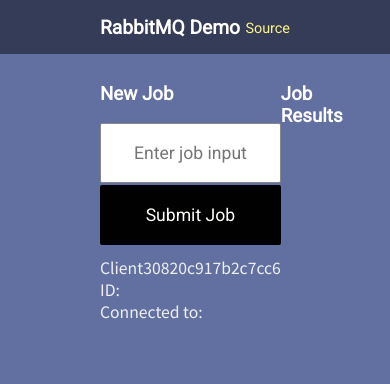
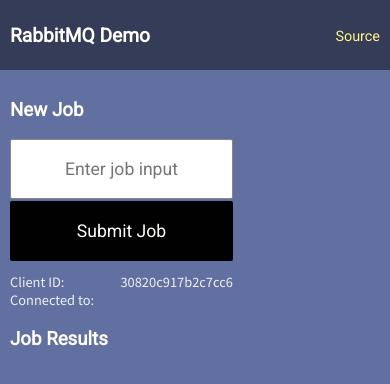
Before and after one commit to habbes/rmq-demo, a website: page src/client/index.html in a window 390 px wide. Drawn offline with Linux system fonts and the light colour scheme.

Commit message:
Make page more mobile-friendly

```diff
--- a/src/client/index.html
+++ b/src/client/index.html
@@ -62,12 +62,34 @@
             justify-content: space-between;
         }
 
-        .left {
-            width: 500px;
+        .left,
+        .right {
+            width: 300px;
         }
 
-        .right {
-            width: 500px;
+        @media (min-width: 1300px) {
+            .left,
+            .right{
+                width: 500px;
+            }
+        }
+
+        @media (max-width: 600px) {
+            header {
+                padding: 10px 10px;
+            }
+            .main {
+                margin: 10px 10px;
+                flex-direction: column;
+            }
+
+            .left {
+                width: auto;
+            }
+
+            .right {
+                width: auto;
+            }
         }
 
         /* job input */
@@ -109,6 +131,10 @@
             margin-bottom: 2px;
         }
 
+        .result-details {
+            margin-top: 5px;
+        }
+
         .result.from-me {
             background: #fff488;
             color: #807b48;
@@ -126,12 +152,10 @@
             font-size: 0.9em;
             font-family: 'Source Sans Pro', Courier New, Courier, monospace;
         }
-        #clientInfo .prop {
-            font-size: 1.1em;
-        }
         .result.from-me .prop {
             color: #806f48;
         }
+
 
 
     </style>
```
